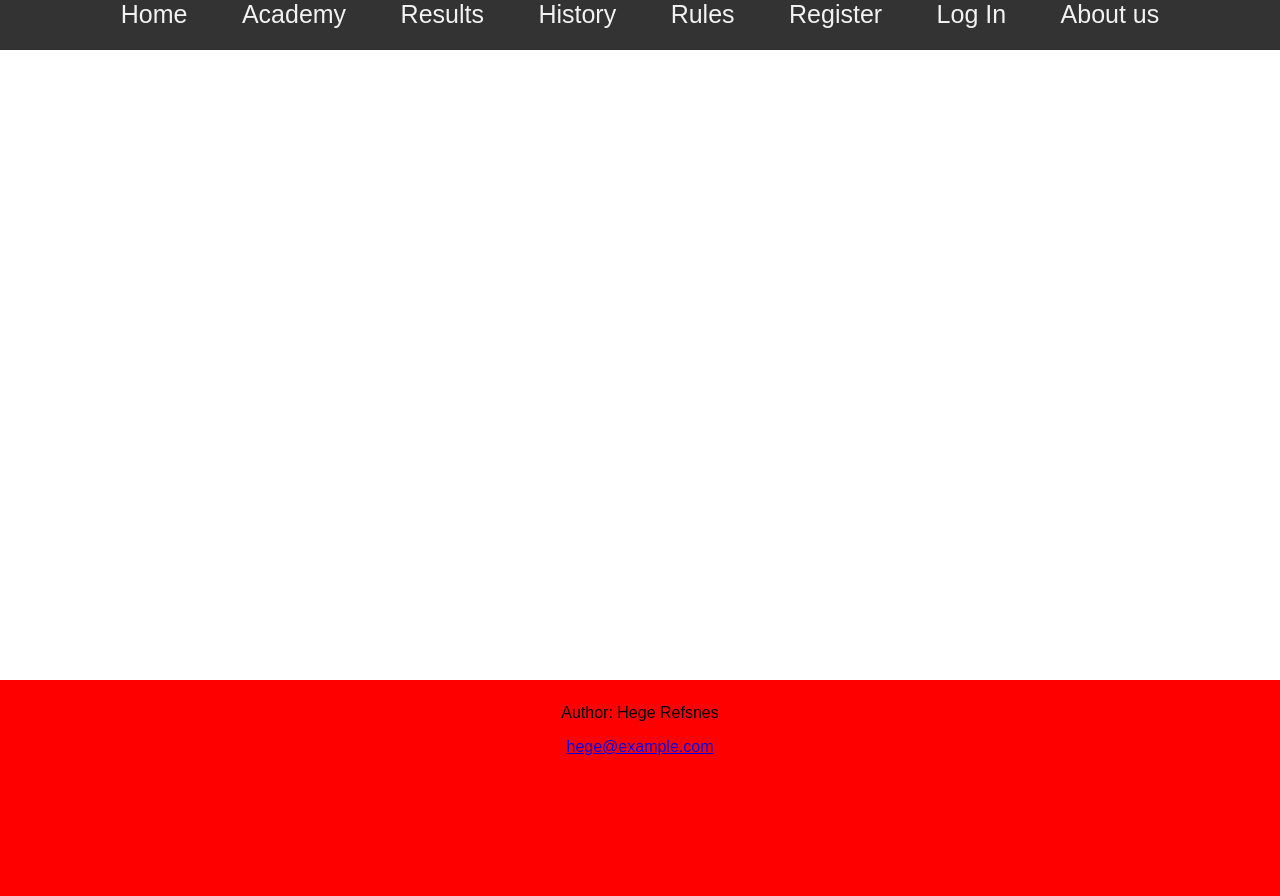
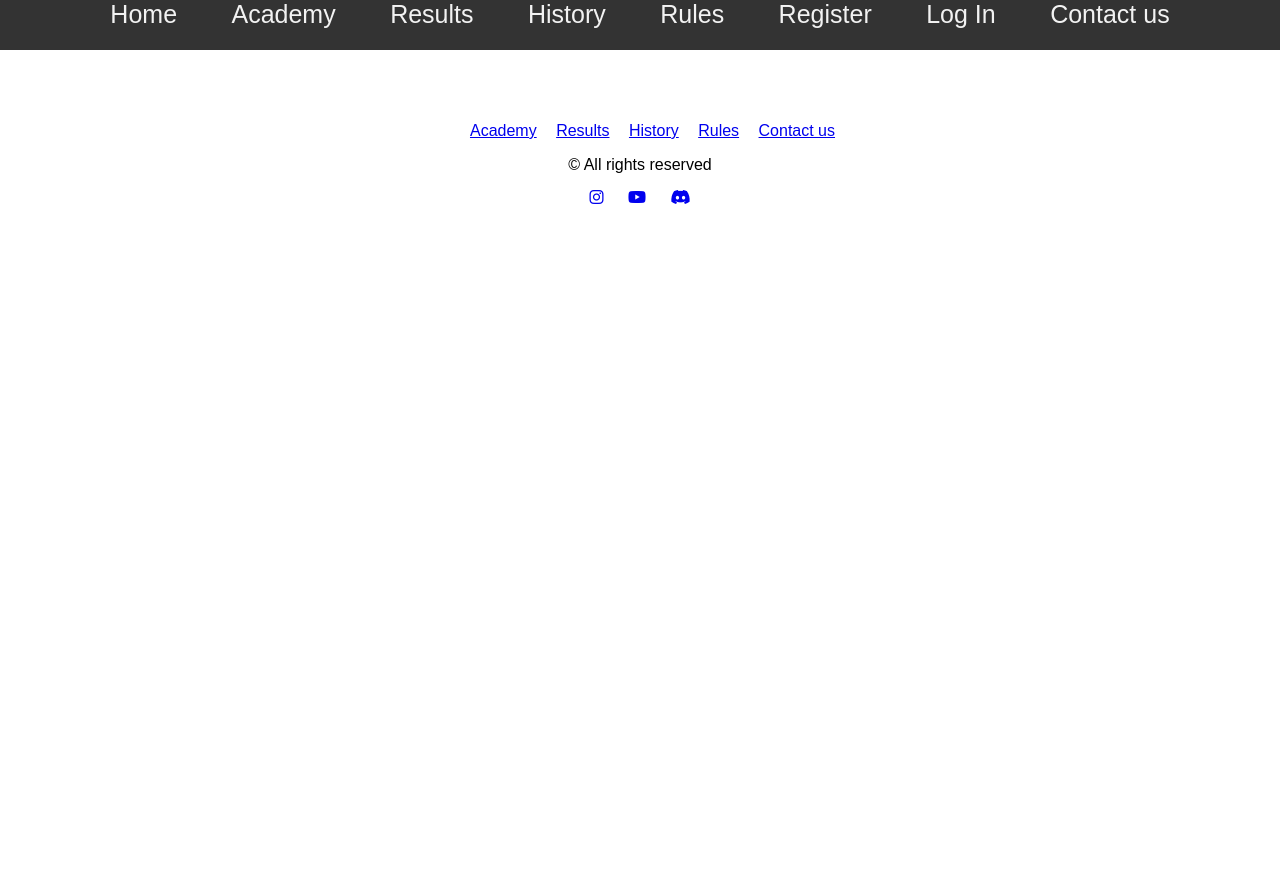
Before and after one commit to AdamKmet1997/ogkroe-school, a Django app: page / in a window 1280 px wide. After the commit the page ends 204 px from the top, so only its background shows below. Run offline with Django 4.2, Linux system fonts and the light colour scheme; some libraries are stand-ins or nearby versions.

Commit message:
add footer

```diff
--- a/school/static/school/school.css
+++ b/school/static/school/school.css
@@ -5,7 +5,7 @@ html {
 
 body {
     position: relative;
-    padding-bottom: 6rem;
+    /* padding-bottom: 6rem; */
     min-height: 100%;
 }
 
@@ -13,20 +13,36 @@ body {
 /*footer */
 
 .footer {
-    position: absolute;
-    height: 200px;
+    position: inherit;
+    height: 150px;
     right: 0;
     bottom: 0;
     left: 0;
     padding: 0.5rem;
-    background-color: red;
+    /* background-color: #8a8686; */
     text-align: center;
+}
+
+#footer-menu {
+    display: block;
+    margin-top: 15px;
+}
+
+#footer-menu ul li {
+    display: inline-block;
+    margin-right: 15px;
+}
+
+.footer-socials {
+    display: block;
+    margin-top: 15px;
 }
 
 
 /* academy */
 
 .video-box {
+    min-height: 70%;
     display: flex;
     flex-wrap: wrap;
     justify-content: center;
@@ -34,7 +50,7 @@ body {
 }
 
 .video-box-content {
-    width: 33%;
+    /* width: 33%; */
     padding: 10px;
     border: 5px solid gray;
 }
--- a/school/templates/school/academy.html
+++ b/school/templates/school/academy.html
@@ -3,7 +3,7 @@
 {% load embed_video_tags %}
 {% load static %}
 {% include "school/nav.html" %}
-{% include "school/footer.html" %}
+
 <!DOCTYPE html>
 <html>
 
@@ -41,7 +41,7 @@
         </div>
         {% endblock %}
 
-        {% block footer %}{% endblock %}
+        {% include "school/footer.html" %}
 
 	</body>
 </html>
--- a/school/templates/school/footer.html
+++ b/school/templates/school/footer.html
@@ -1,8 +1,26 @@
 {% block footer %}
+<script src="https://kit.fontawesome.com/7973320f11.js" crossorigin="anonymous"></script>
 
 <footer class="footer">
-    <p>Author: Hege Refsnes</p>
-    <p><a href="mailto:hege@example.com">hege@example.com</a></p>
+    <div id="footer-menu">
+        <ul>
+        <li><a href="{% url 'academy' %}">Academy</a></li>
+        <li><a href="{% url 'results' %}">Results</a></li>
+        <li><a href="{% url 'history' %}">History</a></li>
+        <li><a href="{% url 'rules' %}">Rules</a></li>
+        <li><a href="{% url 'about' %}">Contact us</a></li>
+        </ul>
+    </div>
+    <div>
+         <p style='margin-bottom: 0'>© All rights reserved</p>
+    </div>
+    <div class="footer-socials">
+
+        <a href='//instagram.com' style='padding: 10px;'><i class="fa-brands fa-instagram"></i></a>
+        <a href='//youtube.com' style='padding: 10px;'><i class="fa-brands fa-youtube"></i></a>
+        <a href='//discord.com' style='padding: 10px;'><i class="fa-brands fa-discord"></i></a>
+    </div>
+
 </footer>
 
 {% endblock%}
--- a/school/templates/school/nav.html
+++ b/school/templates/school/nav.html
@@ -50,7 +50,7 @@
         <a href="/account/signup">Register</a>
         <a href="{% url 'login' %}">Log In</a>
       {% endif %}
-      <a href="/about/">About us</a>
+      <a href="/about/">Contact us</a>
     </div>
 
 {% endblock %}
```
